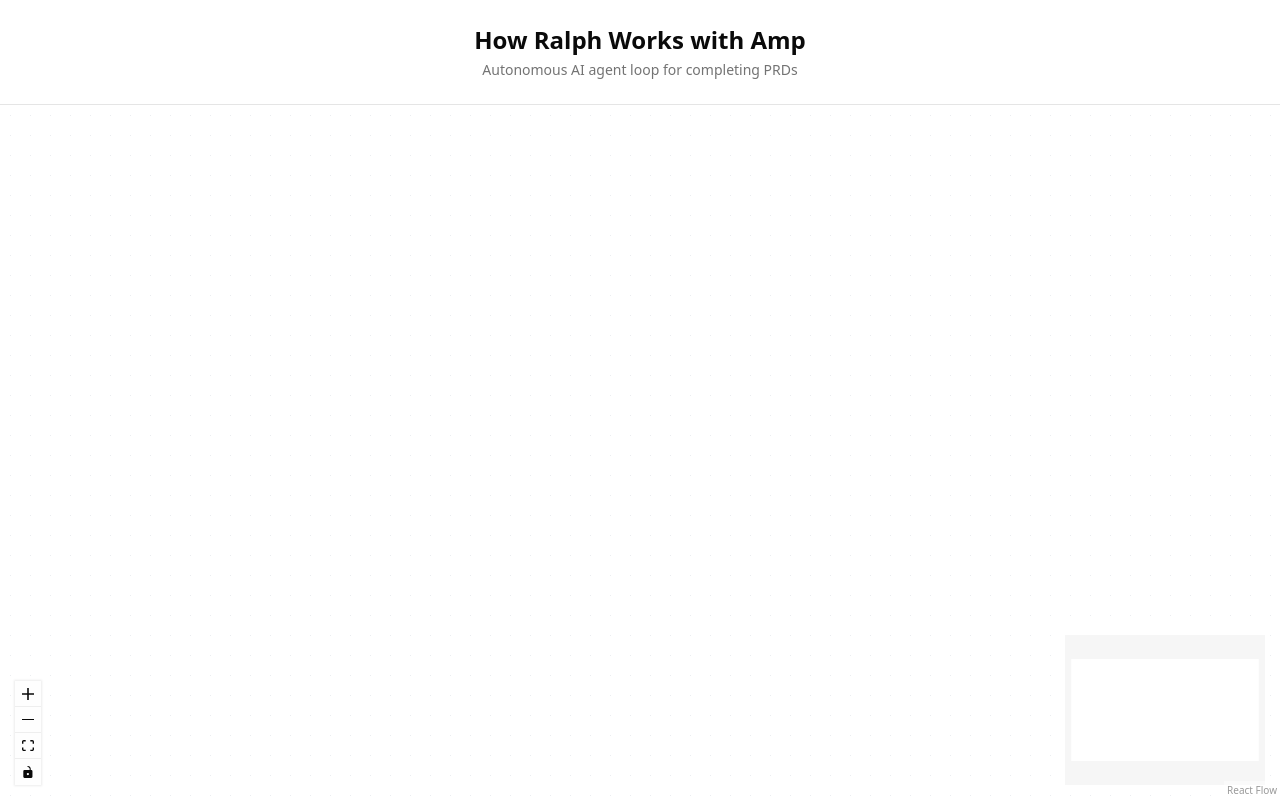
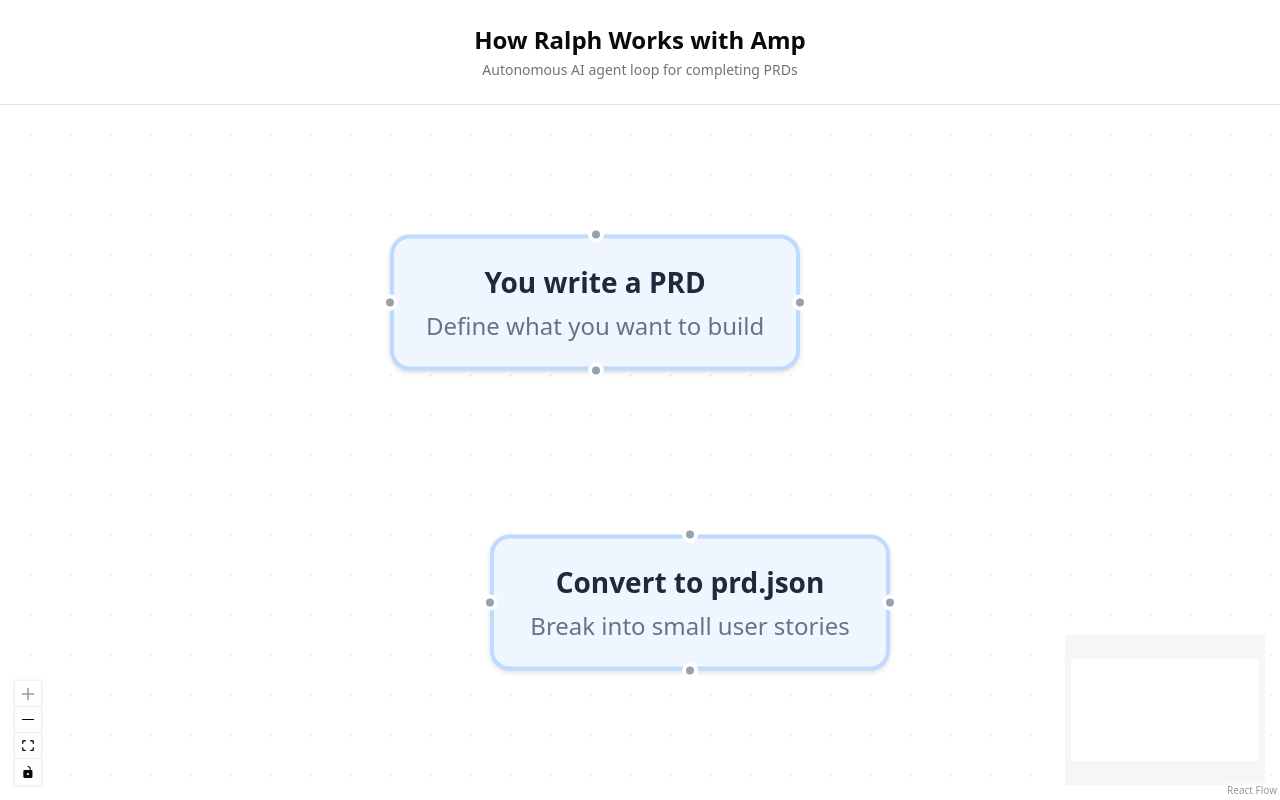
Before and after one commit to ASchwad/boxflow, a React (Vite) app: page / in a window 1280 px wide. Built offline with nearby package versions, Linux system fonts and the light colour scheme.

Commit message:
feat(nodes): implement ProcessStepNode component
- Create custom node with title and description
- Add light blue background with solid border styling
- Include connection handles on all four edges
- Add rounded corners and shadow for modern look
- Implements US-002: Display Process Step Nodes

```diff
--- a/src/components/flow/FlowCanvas.tsx
+++ b/src/components/flow/FlowCanvas.tsx
@@ -1,10 +1,34 @@
 import { ReactFlow, Background, Controls, MiniMap } from '@xyflow/react';
 import '@xyflow/react/dist/style.css';
+import { nodeTypes } from './nodes';
+import type { ProcessStepNodeType } from './nodes';
 
 interface FlowCanvasProps {
   title: string;
   subtitle?: string;
 }
+
+// Sample nodes for demonstration
+const sampleNodes: ProcessStepNodeType[] = [
+  {
+    id: 'step-1',
+    type: 'processStep',
+    position: { x: 250, y: 100 },
+    data: {
+      title: 'You write a PRD',
+      description: 'Define what you want to build',
+    },
+  },
+  {
+    id: 'step-2',
+    type: 'processStep',
+    position: { x: 300, y: 250 },
+    data: {
+      title: 'Convert to prd.json',
+      description: 'Break into small user stories',
+    },
+  },
+];
 
 export function FlowCanvas({ title, subtitle }: FlowCanvasProps) {
   return (
@@ -20,8 +44,9 @@
       {/* Canvas */}
       <div className="flex-1 relative">
         <ReactFlow
-          nodes={[]}
+          nodes={sampleNodes}
           edges={[]}
+          nodeTypes={nodeTypes}
           fitView
           proOptions={{ hideAttribution: false }}
         >
--- /dev/null
+++ b/src/components/flow/nodes/ProcessStepNode.tsx
@@ -0,0 +1,46 @@
+import { Handle, Position, type NodeProps, type Node } from '@xyflow/react';
+
+export interface ProcessStepNodeData extends Record<string, unknown> {
+  title: string;
+  description?: string;
+}
+
+export type ProcessStepNodeType = Node<ProcessStepNodeData, 'processStep'>;
+
+export function ProcessStepNode({ data }: NodeProps<ProcessStepNodeType>) {
+  return (
+    <div className="min-w-[200px] max-w-[300px] bg-blue-50 border-2 border-blue-200 rounded-lg px-4 py-3 shadow-sm">
+      {/* Connection handles */}
+      <Handle
+        type="target"
+        position={Position.Top}
+        className="!bg-gray-400 !w-2 !h-2 !border-2 !border-white"
+      />
+      <Handle
+        type="target"
+        position={Position.Left}
+        className="!bg-gray-400 !w-2 !h-2 !border-2 !border-white"
+      />
+
+      {/* Content */}
+      <div className="text-center">
+        <h3 className="font-semibold text-gray-800 text-sm">{data.title}</h3>
+        {data.description && (
+          <p className="text-xs text-gray-500 mt-1">{data.description}</p>
+        )}
+      </div>
+
+      {/* Source handles */}
+      <Handle
+        type="source"
+        position={Position.Bottom}
+        className="!bg-gray-400 !w-2 !h-2 !border-2 !border-white"
+      />
+      <Handle
+        type="source"
+        position={Position.Right}
+        className="!bg-gray-400 !w-2 !h-2 !border-2 !border-white"
+      />
+    </div>
+  );
+}
--- /dev/null
+++ b/src/components/flow/nodes/index.ts
@@ -0,0 +1,8 @@
+import { ProcessStepNode } from './ProcessStepNode';
+
+export const nodeTypes = {
+  processStep: ProcessStepNode,
+};
+
+export { ProcessStepNode };
+export type { ProcessStepNodeData, ProcessStepNodeType } from './ProcessStepNode';
```
